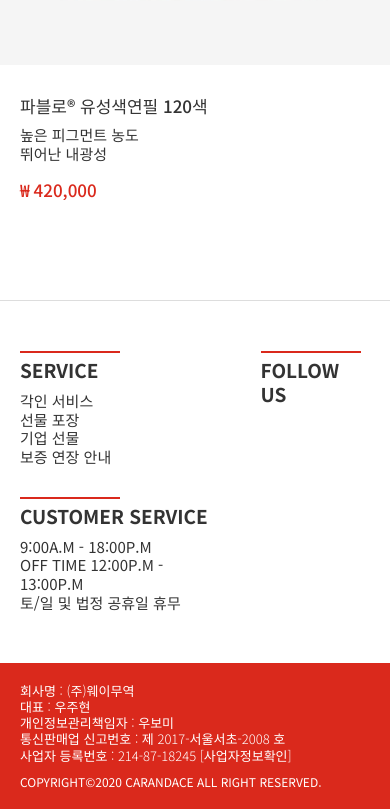
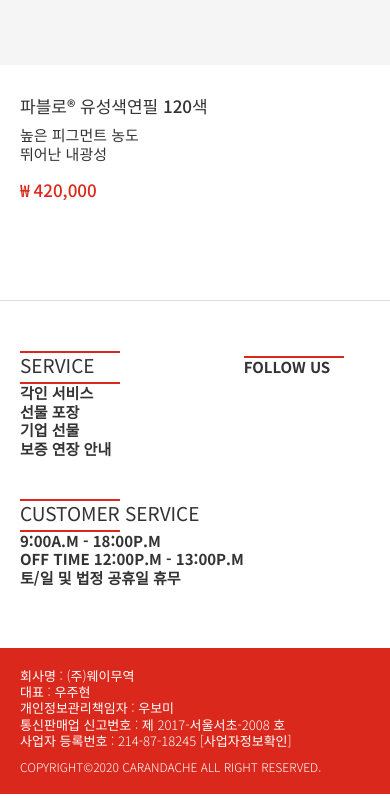
Before and after one commit to cakedel/porfol, a plain HTML site: page carandache/index.html in a window 390 px wide. Shown: the part 2248-3057 px from the top of the page. Drawn offline with nearby package versions, Linux system fonts and the light colour scheme; some icons are missing.

Commit message:
22.07.29 art coding

```diff
--- a/carandache/css/main.css
+++ b/carandache/css/main.css
@@ -1,5 +1,5 @@
 /* * { border: 1px solid rgb(255, 179, 179); } */
-.Wrap { }
+.Wrap { overflow-x: hidden;}
 
 .container { display: flex; width: 1200px; margin: 0 auto; }
 .inner { width: 1200px; margin: 0 auto; }
@@ -39,7 +39,7 @@ header .right i { font-size: 21px; vertical-align: middle; }
 .mainSlider p { margin: 0 0 30px 0; text-align: center; font-weight: 300; opacity: 0; transition: 2s 0.5s; }
 .mainSlider p.on { margin: 0 0 30px 0; text-align: center; font-weight: 300; opacity: 1; }
 
-.slider figure { margin: 0 15px; width: 0; height: 300px; opacity: 0; transition: 1s 0.5s; }
+.slider figure { margin: 0 0px; width: 0; height: 300px; opacity: 0; transition: 1s 0.5s; }
 
 .slider figure.on { width: auto; opacity: 1; transform: rotateY(180deg); }
 
@@ -55,7 +55,7 @@ header .right i { font-size: 21px; vertical-align: middle; }
 
 .product { padding: 100px 0; position: relative; }
 .product .inner { width: 1230px; position: relative; overflow: hidden; }
-.product h2 { font-family: 'Poiret One', cursive; text-align: center; font-size: 43px; color: #da291c; margin: 0 0 50px 0; }
+.product h2 { font-family: 'Poiret One', cursive; text-align: center; font-size: 43px; color: #da291c; margin: 0 0 5px 0; }
 .product .inner>ul { display: flex; justify-content: center; margin: 0 0 50px 0; }
 
 .product .tMenu li { position: relative; width: 200px; padding: 10px 0; text-align: center; border-bottom: 2px solid #f1f1f1; color: #ccc; font-size: 17px; font-weight: 500; cursor: pointer; }
@@ -65,7 +65,7 @@ header .right i { font-size: 21px; vertical-align: middle; }
 
 .pSlider figure { width: auto; height: 400px; margin: 0 0 30px 0; }
 
-.pSliderWrap { margin: 0 15px; overflow: hidden; }
+.pSliderWrap { margin: 0 15px; }
 .pSlider { display: none; }
 .pSlider.on { display: block; }
 
@@ -195,7 +195,8 @@ header .right i { font-size: 31px; vertical-align: middle; }
 .product .tMenu li.on::after { width: 100%; background: #da291c }
 .product .tMenu li.on { color: #333; }
 
-.pSlider figure { width: auto; height: 300px; margin: 0 0 30px 0; overflow-x: hidden; }
+
+.pSlider figure { width: auto; height: 300px; margin: 0 0 30px 0; }
 .pSliderWrap { display: flex; flex-direction: column; margin: 0; overflow: hidden; }
 .pSlider { display: none; overflow-x: hidden; }
 .pSlider.on { display: block; }
@@ -217,24 +218,20 @@ header .right i { font-size: 31px; vertical-align: middle; }
 
 .footer .top { padding: 50px 20px; gap: 30px; }
 .footer .top .left { display: none; }
-.footer .tmenu { display: flex; gap: 30px; }
-.footer .tmenu h3 { margin: 0 0 10px 0; padding: 5px 0 0 0; font-weight: 700; }
-.footer .tmenu dt::before { content: ""; display: block; width: 100px; height: 2px; background: #da291c; }
-
-
-.footer h3 { font-weight: 500; }
 .footer .top .right { display: flex; font-size: 19px; }
 .footer .top .service { display: flex; flex-direction: column; gap: 30px; }
-.footer .smenu { font-size: 15px; }
+.footer .serMenu { font-size: 15px; }
+.footer .top .serMenu { margin: 0 0 10px 0; padding: 5px 0 0 0; font-weight: 700; }
+.footer .top dt::before { content: ""; display: block; width: 100px; height: 2px; background: #da291c; }
+
 .sns { display: flex; gap: 5px; }
 .sns i { font-size: 21px; align-items: center; }
-
 
 .footer .bottom { padding: 20px 0; background: #da291c; color: #fff; }
 .footer .bottom .inner { display: flex; flex-direction: column; justify-content: space-between; padding: 0 20px; }
 .footer .bottom .menu { display: flex; flex-direction: column; font-size: 13px; font-weight: 300; vertical-align: middle; margin: 0 0 10px 0; }
 .footer .bottom dd~dd::before { display: none; width: 1px; height: 7px; background: #f1f1f1; margin: 0 10px; }
-.footer .bottom p { font-size: 12px; }
+.footer .bottom p { font-size: 12px; font-weight: 300; }
 
 .mbtn i:nth-child(1) { display: block; }
 .mbtn i:nth-child(1).on { display: none; }
--- a/carandache/index.html
+++ b/carandache/index.html
@@ -330,34 +330,36 @@
                     <h2><img src="./img/logo-red.svg" alt=""></h2>
                 </div>
                 <div class="right">
-                    <dl class="tmenu">
                     <div class="service">
-                            <dt>
-                                <h3>Service</h3>
-                                <dl class="smenu">
+                        <dl>
+                            <dt>Service</dt>
+                            <dt class="serMenu">
+                                <dl>
                                     <dd><a href="">각인 서비스</a></dd>
                                     <dd><a href="">선물 포장</a></dd>
                                     <dd><a href="">기업 선물</a></dd>
                                     <dd><a href="">보증 연장 안내</a></dd>
                                 </dl>
                             </dt>
-                            <dt>
-                                <h3>Customer Service</h3>
-                                <dl class="smenu">
+                        </dl>
+                        <dl>
+                            <dt>Customer Service</dt>
+                            <dt class="serMenu">
+                                <dl>
                                     <dd>9:00a.m - 18:00p.m</dd>
                                     <dd>OFF TIME 12:00p.m - 13:00p.m</dd>
                                     <dd>토/일 및 법정 공휴일 휴무</dd>
                                 </dl>
                             </dt>
+                        </dl>
                     </div>
-                        <dt>
-                            <h3>follow us</h3>
+                    <dl>
+                        <dt class="serMenu">follow us</dt>
                         <dl class="sns">
                             <dd><a href=""><i class="xi-instagram"></i></a></dd>
                             <dd><a href=""><i class="xi-facebook"></i></a></dd>
                             <dd><a href=""><i class="xi-youtube-play"></i></a></dd>
                         </dl>
-                        </dt>
                     </dl>
                 </div>
             </div>
@@ -370,7 +372,7 @@
                         <dd>통신판매업 신고번호 : 제 2017-서울서초-2008 호</dd>
                         <dd>사업자 등록번호 : 214-87-18245 [사업자정보확인]</dd>
                     </dl>
-                    <p>COPYRIGHT&copy;2020 Carandace ALL RIGHT RESERVED.</p>
+                    <p>COPYRIGHT&copy;2020 Carandache ALL RIGHT RESERVED.</p>
                 </div>
             </div>
         </footer>
```
Lines whose indentation alone changed are shown as unchanged.
